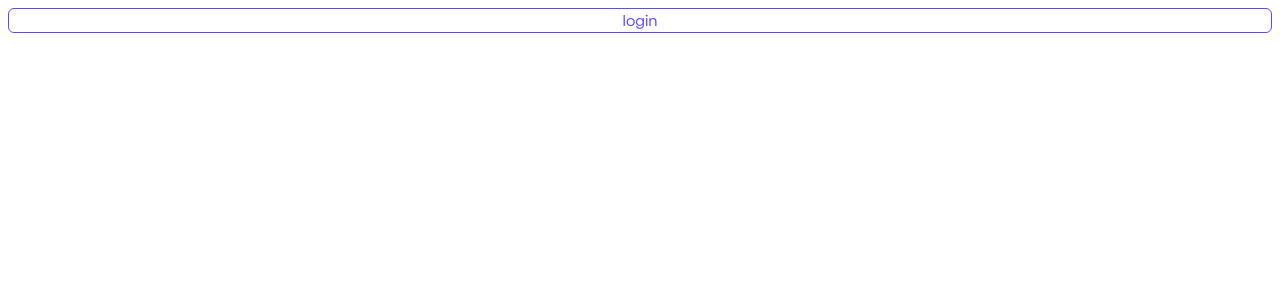
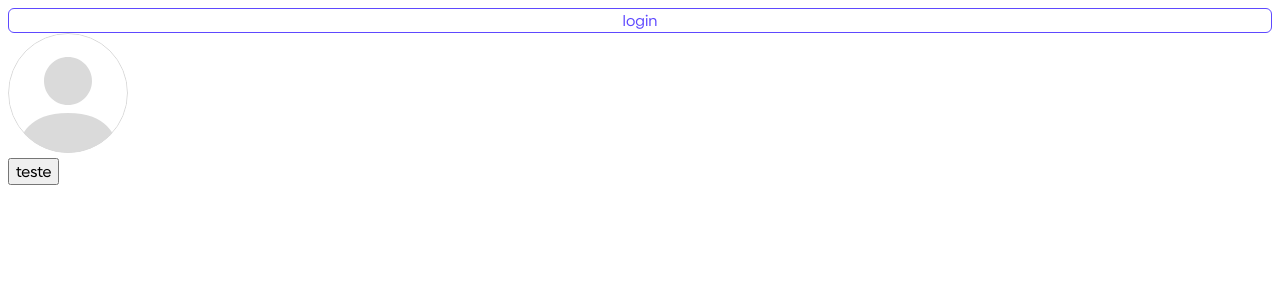
Before and after one commit to samuelESP/devagram-react, a Next.js app: page / in a window 1280 px wide. Shown: the top 300 px of the page. Built offline with nearby package versions, Linux system fonts and the light colour scheme.

Commit message:
create componente de upload de imagem

```diff
--- /dev/null
+++ b/components/avatar/index.js
@@ -0,0 +1,18 @@
+import avatarImg from "../../public/imagens/avatar.svg";
+
+
+export default function Avatar({src}){
+
+    const getAvatar = () =>{
+        if(src && src!== 'undefined'){
+            return src
+        }
+        return avatarImg.src
+    }
+
+    return(
+        <img src={getAvatar()}
+        alt='Avatar'
+        className='avatar'/>
+    )
+}
--- /dev/null
+++ b/components/uploadImagem/index.js
@@ -0,0 +1,65 @@
+import { useRef, useEffect } from 'react';
+
+
+export default function UploadImagem({
+    className = '',
+    setImagem,
+    imagemPreview,
+    imagemPreviewClassName = '',
+    aoSetarAReferencia
+}) {
+
+    const referenciaInput = useRef(null)
+
+    useEffect(() => {
+        if (!aoSetarAReferencia) {
+            return;
+        }
+        aoSetarAReferencia(referenciaInput?.current);
+    },
+    [referenciaInput?.current])
+
+
+    const abrirSeletorDeArquivos = () => {
+        referenciaInput?.current?.click();
+    }
+
+
+    const aoAlterarImagem = () => {
+
+        if (!referenciaInput?.current?.files?.length) {
+            return;
+        }
+        const arquivo = referenciaInput?.current?.files[0];
+        const fileReader = new FileReader();
+        fileReader.readAsDataURL(arquivo);
+        fileReader.onloadend = () => {
+            setImagem({
+                preview: fileReader.result,
+                arquivo
+            })
+        }
+    }
+
+
+    return (
+        <div className={`uploadImagemContainer ${className}`} onClick={abrirSeletorDeArquivos}>
+
+            {imagemPreview && (
+                <div className="imagemPreviewContainer">
+                    <img src={imagemPreview} alt="Imagem Preview"
+                        className={imagemPreviewClassName} />
+                </div>
+            )}
+
+            <button>teste</button>
+            <input
+                type="file"
+                className="oculto"
+                accept="image/"
+                ref={referenciaInput}
+                onChange={aoAlterarImagem}
+            />
+        </div>
+    )
+}
--- a/pages/index.js
+++ b/pages/index.js
@@ -1,9 +1,21 @@
+import Avatar from "@/components/avatar";
 import Button from "@/components/button";
+import UploadImagem from "@/components/uploadImagem";
+import { useState, useRef } from "react";
 
 export default function Home() {
+
+  const [imagem, setImagem] = useState(null)
+  const referenciaInput = useRef(null)
+
+  console.log(imagem)
+
   return (
     <>
-      <Button texto={"login"} cor={"outline"} onclick={() => console.log("Botão CLicado")}/>
+      <Button texto={"login"} cor={"outline"} onclick={() => console.log("Botão CLicado")} />
+      <Avatar/>
+      <UploadImagem setImagem={setImagem} imagemPreview={imagem?.preview}
+        aoSetarAReferencia={(ref) => referenciaInput.current = ref} />
     </>
   );
 }
--- a/styles/globals.scss
+++ b/styles/globals.scss
@@ -6,5 +6,14 @@
   font-size: 15px;
 }
 
+.avatar{
+  border-radius: 50%;
+  object-fit: cover;
+}
+
+.oculto{
+  display: none;
+}
+
 
 @import "../components/button/button.scss";
```
